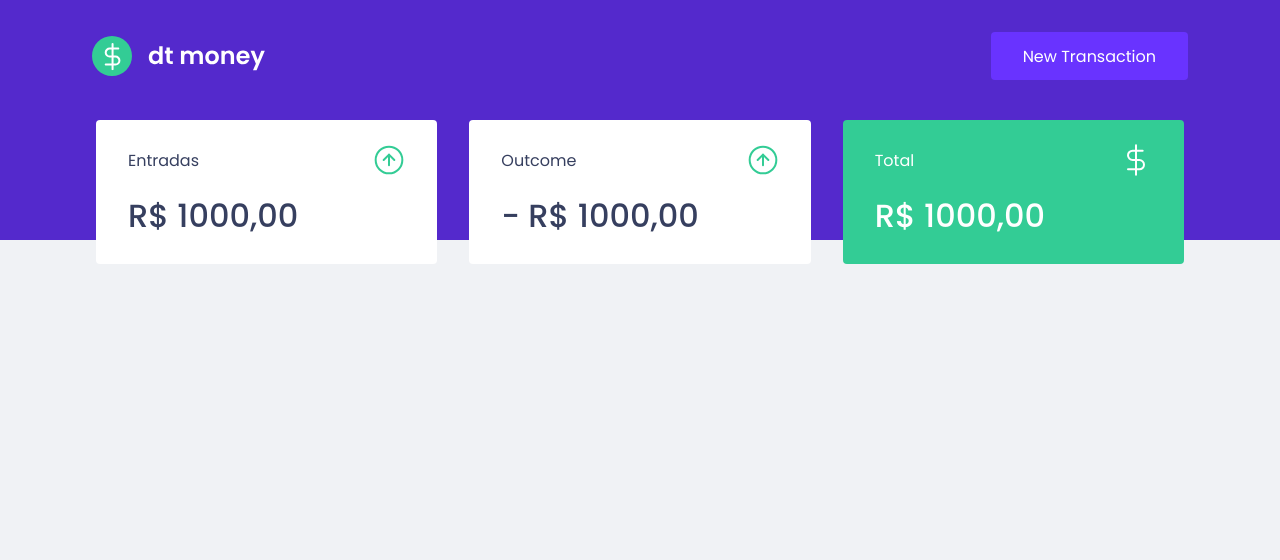
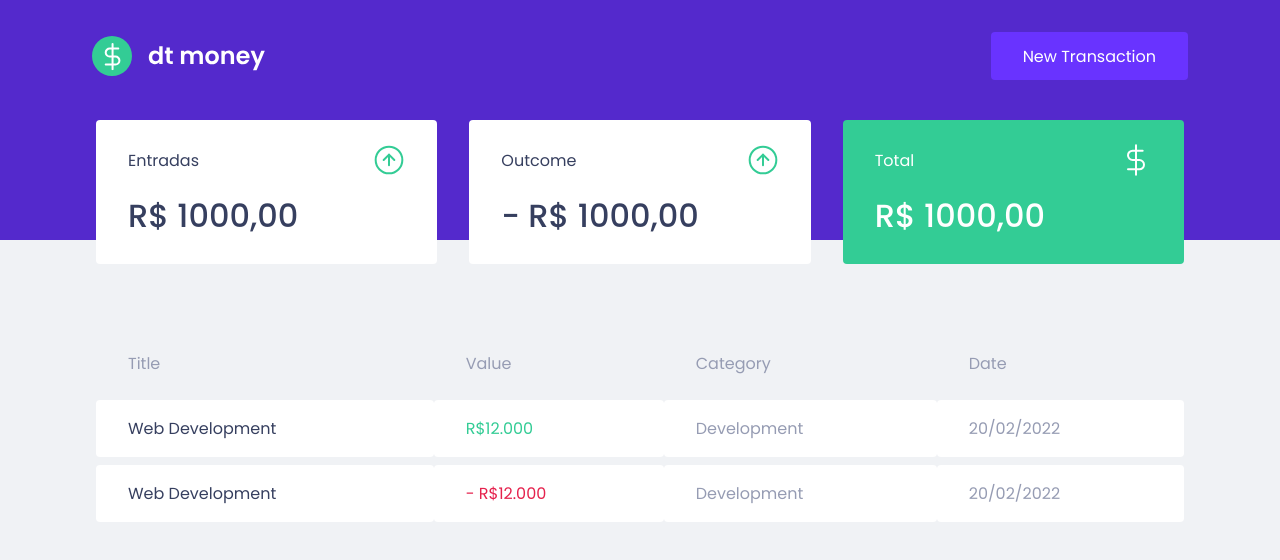
Before and after one commit to ricardoferreirades/dtmoney, a React (Create React App) app: page / in a window 1280 px wide. Shown: the top 560 px of the page. Built offline with nearby package versions, Linux system fonts and the light colour scheme.

Commit message:
chore: add Transaction Table Component
Signed-off-by: Ricardo Ferreira <ricardoferreirades@gmail.com>

```diff
--- /dev/null
+++ b/src/components/TransactionTable/index.jsx
@@ -0,0 +1,33 @@
+import { Container } from "./styles";
+
+export function TransactionTable() {
+  return (
+    <Container>
+      <table>
+        <thead>
+          <tr>
+            <th>Title</th>
+            <th>Value</th>
+            <th>Category</th>
+            <th>Date</th>
+          </tr>
+        </thead>
+
+        <tbody>
+          <tr>
+            <td>Web Development</td>
+            <td className="deposit">R$12.000</td>
+            <td>Development</td>
+            <td>20/02/2022</td>
+          </tr>
+          <tr>
+            <td>Web Development</td>
+            <td className="withdraw">- R$12.000</td>
+            <td>Development</td>
+            <td>20/02/2022</td>
+          </tr>
+        </tbody>
+      </table>
+    </Container>
+  );
+}
--- /dev/null
+++ b/src/components/TransactionTable/styles.ts
@@ -0,0 +1,38 @@
+import styled from "styled-components";
+
+export const Container = styled.div`
+  margin-top: 4rem;
+
+  table {
+    width: 100%;
+    border-spacing: 0 0.5rem;
+
+    th {
+      color: var(--text-body);
+      font-weight: 400;
+      padding: 1rem 2rem;
+      text-align: left;
+      line-height: 1.5rem;
+    }
+
+    td {
+      padding: 1rem 2rem;
+      border: 0;
+      background: var(--shape);
+      color: var(--text-body);
+      border-radius: 0.25rem;
+
+      &:first-child {
+        color: var(--text-title);
+      }
+
+      &.deposit {
+        color: var(--green);
+      }
+
+      &.withdraw {
+        color: var(--red);
+      }
+    }
+  }
+`;
--- a/src/components/dashboard/index.tsx
+++ b/src/components/dashboard/index.tsx
@@ -1,10 +1,12 @@
 import { Summary } from "../summary";
+import { TransactionTable } from "../TransactionTable";
 import { Container } from "./styles";
 
 export function Dashboard() {
   return (
     <Container>
       <Summary></Summary>
+      <TransactionTable></TransactionTable>
     </Container>
   );
 }
```
